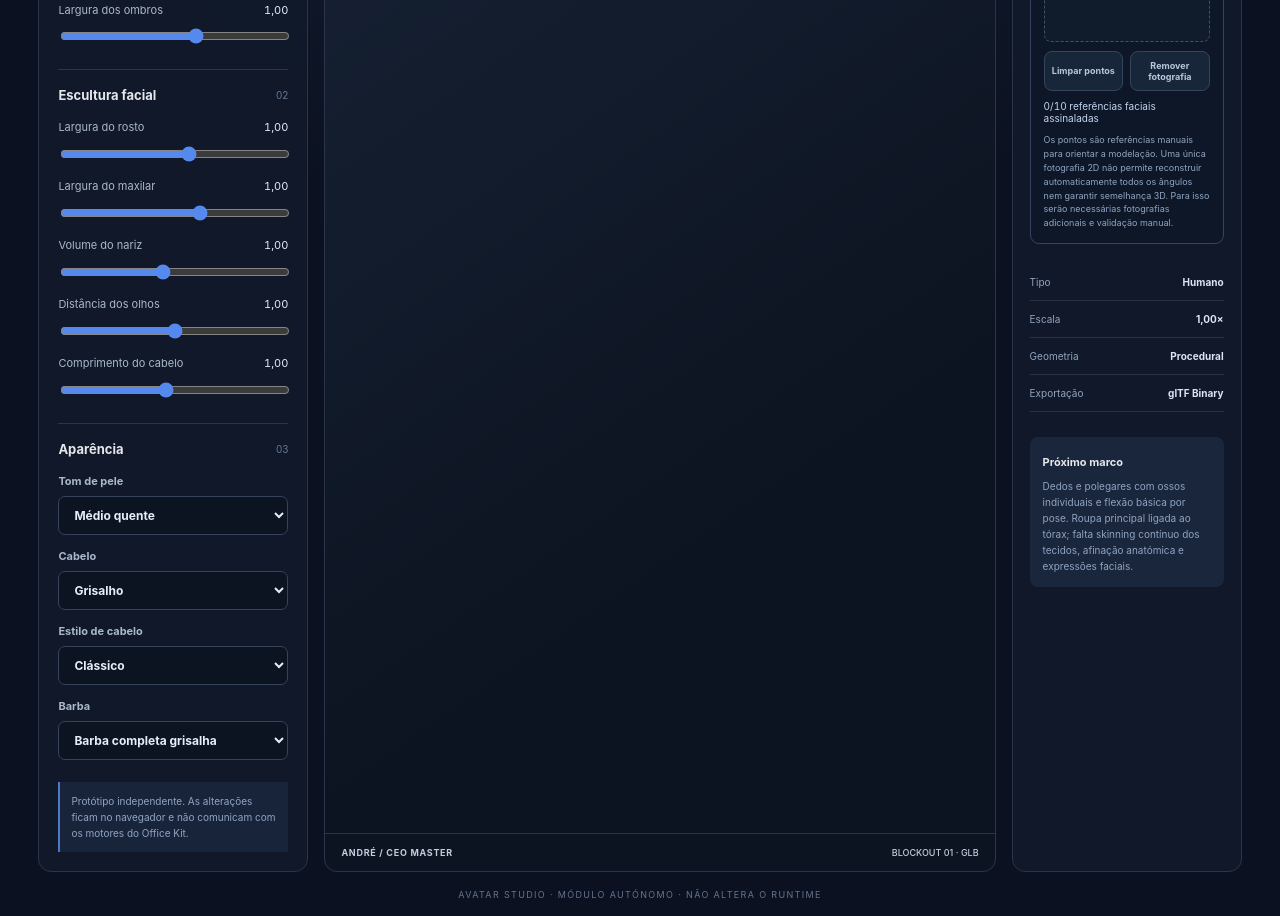
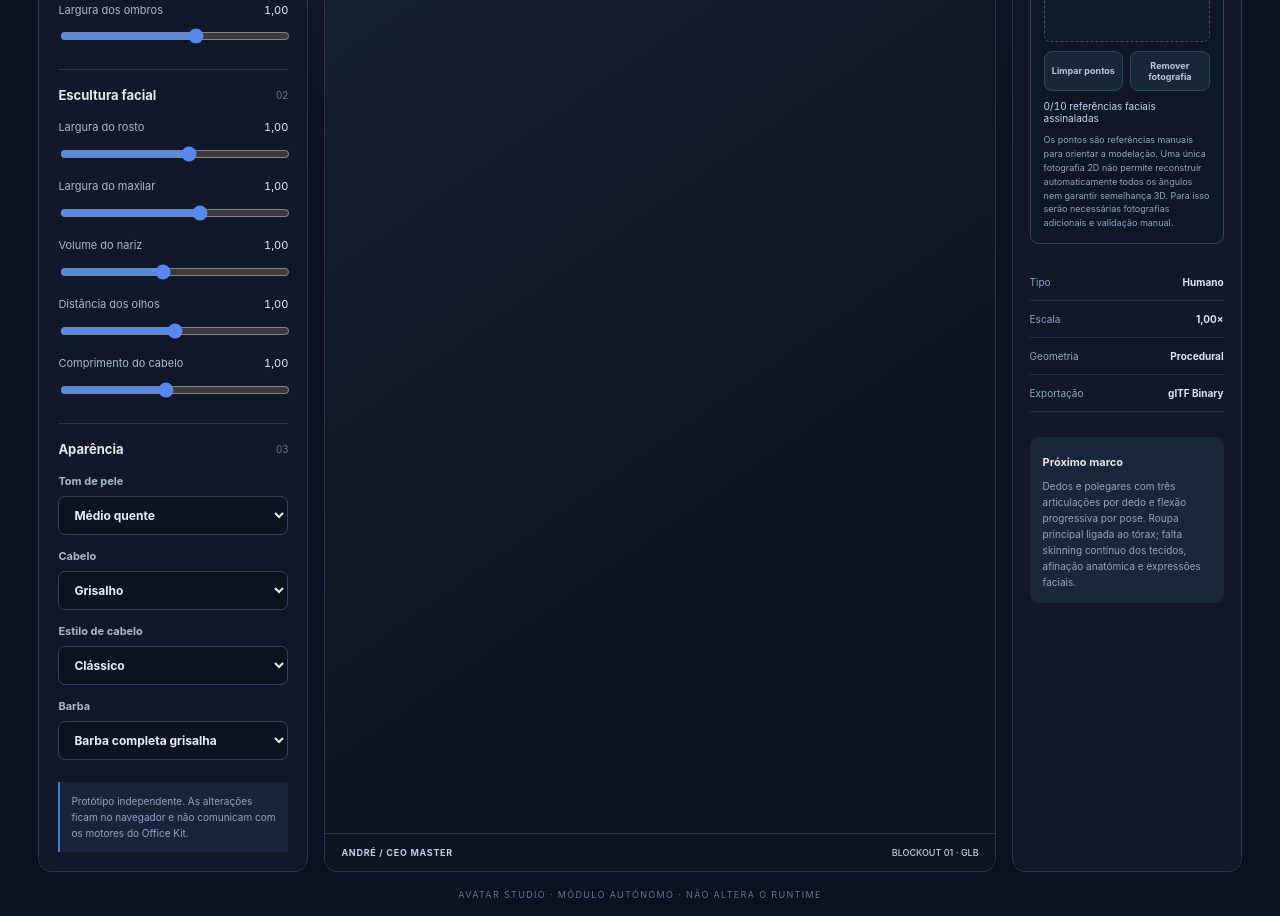
Before and after one commit to AndreVazao/office-kit, a website: page avatar-studio/index.html in a window 1280 px wide. Shown: the part 590-1506 px from the top of the page. Drawn offline with nearby package versions, Linux system fonts and the light colour scheme.

Commit message:
docs(avatar-studio): update articulated hand status

```diff
--- a/avatar-studio/index.html
+++ b/avatar-studio/index.html
@@ -186,7 +186,7 @@
         <div class="stat"><span>Exportação</span><strong>glTF Binary</strong></div>
         <div class="detail-note">
           <strong>Próximo marco</strong>
-          <p>Dedos e polegares com ossos individuais e flexão básica por pose. Roupa principal ligada ao tórax; falta skinning contínuo dos tecidos, afinação anatómica e expressões faciais.</p>
+          <p>Dedos e polegares com três articulações por dedo e flexão progressiva por pose. Roupa principal ligada ao tórax; falta skinning contínuo dos tecidos, afinação anatómica e expressões faciais.</p>
         </div>
       </aside>
     </section>
```
